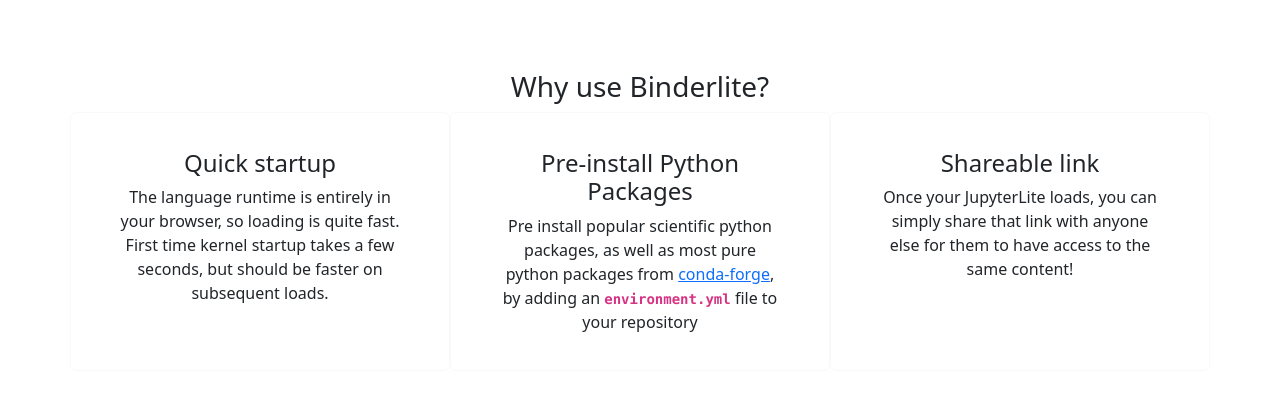
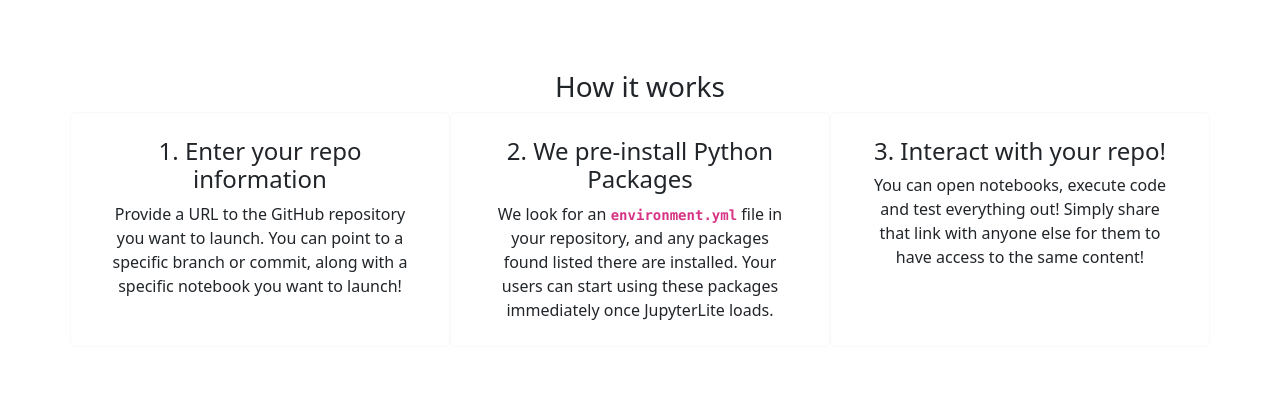
Before and after one commit to jupyterlite/repo2jupyterlite, a React app: page / in a window 1280 px wide. Shown: the part 744-1164 px from the top of the page. Built offline with nearby package versions, Linux system fonts and the light colour scheme; the HTML template or start-up script is replaced by a standard one.

Commit message:
Reword content a little

```diff
--- a/src/App.css
+++ b/src/App.css
@@ -24,7 +24,7 @@
 }
 
 .explanatory-card .card-body {
-  padding: 36px;
+  padding: 24px;
 }
 
 .explanatory-card-header {
--- a/src/App.jsx
+++ b/src/App.jsx
@@ -9,39 +9,38 @@
 function ExplanatoryCards() {
   return (
     <div className="row">
-      <h3 className="text-center explanatory-card-header">
-        Why use Binderlite?
-      </h3>
+      <h3 className="text-center explanatory-card-header">How it works</h3>
       <div className="card border-light col-sm-4 text-center explanatory-card">
         <div className="card-body">
-          <h4 className="card-title">Quick startup</h4>
+          <h4 className="card-title">1. Enter your repo information</h4>
           <p className="card-text">
-            The language runtime is entirely in your browser, so loading is
-            quite fast. First time kernel startup takes a few seconds, but
-            should be faster on subsequent loads.
+            Provide a URL to the GitHub repository you want to launch. You can
+            point to a specific branch or commit, along with a specific notebook
+            you want to launch!
           </p>
         </div>
       </div>
       <div className="card border-light col-sm-4 text-center explanatory-card">
         <div className="card-body">
-          <h4 className="card-title">Pre-install Python Packages</h4>
+          <h4 className="card-title">2. We pre-install Python Packages</h4>
           <p className="card-text">
-            Pre install popular scientific python packages, as well as most pure
-            python packages from{" "}
-            <a href="https://conda-forge.org/">conda-forge</a>, by adding an{" "}
+            We look for an{" "}
             <code>
               <strong>environment.yml</strong>
             </code>{" "}
-            file to your repository
+            file in your repository, and any packages found listed there are
+            installed. Your users can start using these packages immediately
+            once JupyterLite loads.
           </p>
         </div>
       </div>
       <div className="card border-light col-sm-4 text-center explanatory-card">
         <div className="card-body">
-          <h4 className="card-title">Shareable link</h4>
+          <h4 className="card-title">3. Interact with your repo!</h4>
           <p className="card-text">
-            Once your JupyterLite loads, you can simply share that link with
-            anyone else for them to have access to the same content!
+            You can open notebooks, execute code and test everything out! Simply
+            share that link with anyone else for them to have access to the same
+            content!
           </p>
         </div>
       </div>
```
